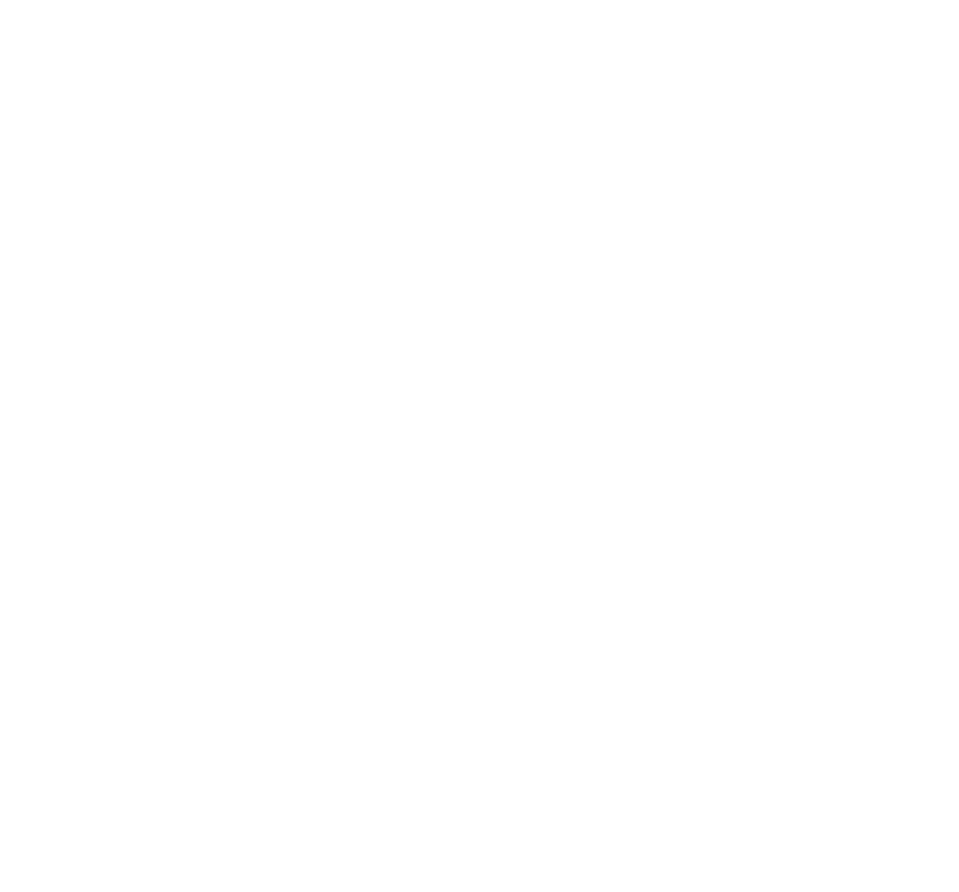
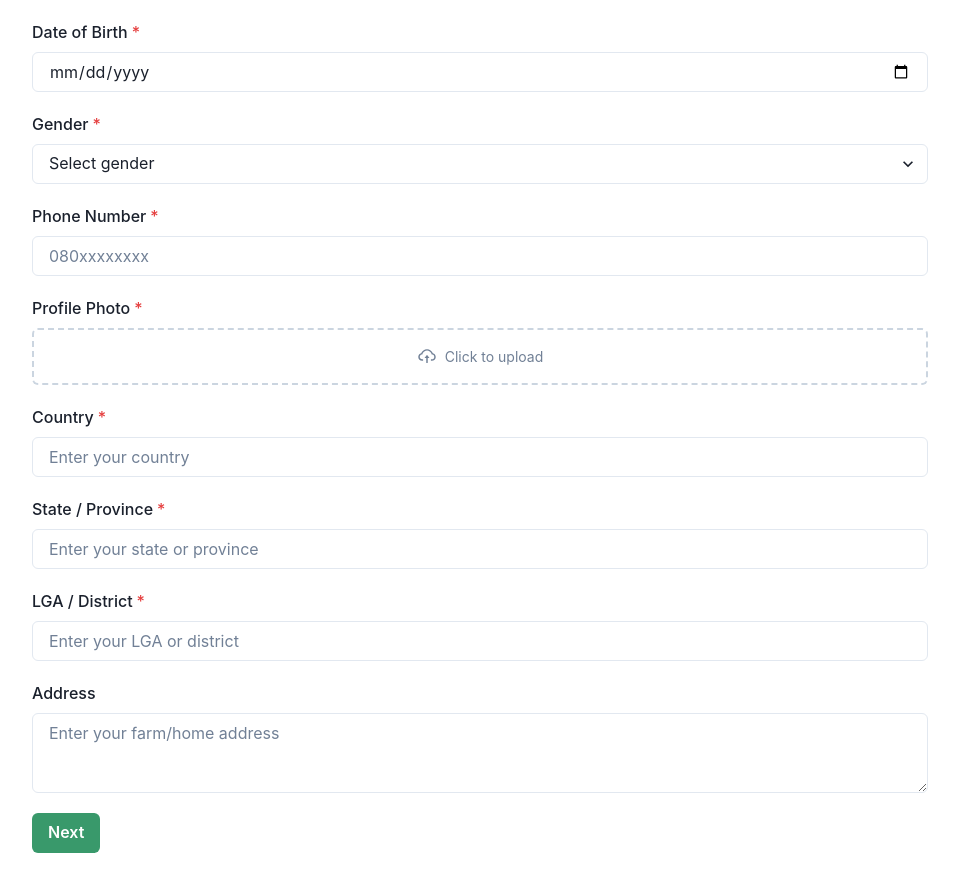
Before and after one commit to udogri/AgriPlus, a React (Vite) app: page /buyer-signup in a window 1280 px wide. Before the commit this address had no page. Shown: the part 268-1160 px from the top of the page, without its empty margins (160-1119 px from the left). Before the commit the page ends 800 px from the top, so only its background shows below. Built offline with nearby package versions, Linux system fonts and the light colour scheme.

Commit message:
buyerSignUp page added

```diff
--- a/src/Admins/Buyer/Community.jsx
+++ b/src/Admins/Buyer/Community.jsx
@@ -8,7 +8,7 @@ import DashBoardLayout from '../../DashboardLayout';
 
 const CommunityLayout = () => {
   return (
-    <DashBoardLayout>
+    <DashBoardLayout  role="buyer" active="community">
     <Box bg="gray.100" minH="100vh" py={6} px={4}>
       <Grid
         templateColumns={['1fr', '1fr', '250px 1fr 250px']}
--- a/src/App.jsx
+++ b/src/App.jsx
@@ -15,6 +15,7 @@ import FarmerSignupForm from './Auth/FarmerSignForm';
 import BuyerDashboard from './Admins/Buyer/Index';
 import MarketplacePage from './Admins/Buyer/MarketPlace';
 import CommunityPage from './Admins/Buyer/Community';
+import BuyerSignup from './Auth/BuyerSignUpForm';
 
 function App() {
   return (
@@ -43,6 +44,7 @@ function App() {
 
           {/* Authentication */}
           <Route path="/farmer-signup" element={<FarmerSignupForm />} />
+          <Route path="/buyer-signup" element={<BuyerSignup />} />
 
 
         </Routes>
--- /dev/null
+++ b/src/Auth/BuyerSignUpForm.jsx
@@ -0,0 +1,233 @@
+// BuyerSignup.js
+import React, { useState } from 'react';
+import {
+  Box, VStack, Text, Input, FormControl, FormLabel, Button, Select,
+  Textarea, Progress, useToast, Flex, Icon
+} from '@chakra-ui/react';
+import { AiOutlineCloudUpload } from 'react-icons/ai';
+import { TiDocument } from 'react-icons/ti';
+import { db } from '../firebaseConfig';
+import { collection, addDoc } from 'firebase/firestore';
+import { useNavigate } from 'react-router-dom';
+
+const FileUploadInput = ({ id, label, file, handleChange }) => (
+  <FormControl isRequired>
+    <FormLabel>{label}</FormLabel>
+    <Box as="label" htmlFor={id} cursor="pointer" width="100%">
+      <Flex
+        direction="column"
+        gap={3}
+        border="2px dashed"
+        borderColor="gray.300"
+        borderRadius="md"
+        p={4}
+        align="center"
+        justify="center"
+        textAlign="center"
+        _hover={{ borderColor: 'teal.500', bg: 'gray.50' }}
+      >
+        {file ? (
+          <Flex align="center" justifyContent="space-between" w="100%">
+            <Flex align="center" gap={2}>
+              <Icon as={TiDocument} fontSize="20px" color="teal.500" />
+              <Text fontSize="sm" isTruncated maxW="200px">
+                {file.name}
+              </Text>
+            </Flex>
+            <Button size="sm" color="green" mt={2} background="transparent">
+              Re-upload
+            </Button>
+          </Flex>
+        ) : (
+          <Flex align="center" gap={2}>
+            <Icon as={AiOutlineCloudUpload} fontSize="20px" color="gray.500" />
+            <Text fontSize="sm" color="gray.500">Click to upload</Text>
+          </Flex>
+        )}
+      </Flex>
+      <Input
+        id={id}
+        type="file"
+        hidden
+        accept=".pdf,.jpg,.jpeg,.png"
+        onChange={handleChange}
+      />
+    </Box>
+  </FormControl>
+);
+
+const BuyerSignup = () => {
+  const [step, setStep] = useState(1);
+  const [loading, setLoading] = useState(false);
+  const [formData, setFormData] = useState({
+    fullName: '', dob: '', gender: '', phone: '', email: '',
+    password: '', confirmPassword: '', profilePhoto: null,
+    country: '', state: '', lga: '', Address: '',
+    idDocument: null, bankName: '', accountNumber: '', accountName: '',
+  });
+
+  const toast = useToast();
+  const navigate = useNavigate();
+
+  const handleChange = (e) => {
+    const { id, value, files } = e.target;
+    setFormData({
+      ...formData,
+      [id]: files ? files[0] : value,
+    });
+  };
+
+  const validateStepOne = () => {
+    const requiredFields = ['fullName', 'dob', 'gender', 'phone', 'country', 'state', 'lga', 'profilePhoto'];
+    for (let field of requiredFields) {
+      if (!formData[field]) {
+        toast({
+          title: 'Missing Field',
+          description: `Please fill in your ${field.replace(/([A-Z])/g, ' $1')}.`,
+          status: 'warning',
+          duration: 3000,
+          isClosable: true,
+          position: 'top',
+        });
+        return false;
+      }
+    }
+    return true;
+  };
+
+  const validateStepTwo = () => {
+    if (!formData.idDocument) {
+      toast({
+        title: 'Missing ID',
+        description: 'Please upload a government-issued ID.',
+        status: 'warning',
+        duration: 3000,
+        isClosable: true,
+        position: 'top',
+      });
+      return false;
+    }
+    return true;
+  };
+
+  const uploadImageToImgBB = async (file) => {
+    const apiKey = 'bc6aa3a9cee7036d9b191018c92c893a';
+    const form = new FormData();
+    form.append('image', file);
+
+    try {
+      const res = await fetch(`https://api.imgbb.com/1/upload?key=${apiKey}`, {
+        method: 'POST',
+        body: form,
+      });
+      const data = await res.json();
+      return data.success ? data.data.url : null;
+    } catch (err) {
+      console.error('ImgBB upload error:', err);
+      return null;
+    }
+  };
+
+  const handleNext = () => {
+    if (step === 1 && validateStepOne()) {
+      setStep(2);
+    }
+  };
+
+  const handleBack = () => setStep(1);
+
+  const handleSubmit = async () => {
+    if (!validateStepTwo()) return;
+
+    setLoading(true);
+    try {
+      const profilePhotoUrl = formData.profilePhoto ? await uploadImageToImgBB(formData.profilePhoto) : '';
+      const idDocumentUrl = formData.idDocument ? await uploadImageToImgBB(formData.idDocument) : '';
+
+      const dataToSubmit = {
+        ...formData,
+        profilePhotoUrl,
+        idDocumentUrl,
+      };
+
+      delete dataToSubmit.profilePhoto;
+      delete dataToSubmit.idDocument;
+
+      await addDoc(collection(db, 'farmers'), dataToSubmit);
+
+      toast({
+        title: 'Success!',
+        description: 'Buyer profile created.',
+        status: 'success',
+        duration: 4000,
+        isClosable: true,
+        position: 'top',
+      });
+      navigate('/buyer/dashboard');
+    } catch (error) {
+      console.error('Submit Error:', error);
+      toast({
+        title: 'Submission Failed',
+        description: 'An error occurred. Please try again.',
+        status: 'error',
+        duration: 4000,
+        isClosable: true,
+        position: 'top',
+      });
+    } finally {
+      setLoading(false);
+    }
+  };
+
+  return (
+    <Box px={['3%', '15%']} my="74px">
+      <Progress value={(step / 2) * 100} mb="5%" />
+      <VStack spacing="20px" align="start">
+        {step === 1 && (
+          <>
+            <Text fontSize="30px" fontWeight="600" alignSelf="center">Personal Information</Text>
+            <FormControl isRequired><FormLabel>Full Name</FormLabel><Input id="fullName" placeholder="Enter your full name" value={formData.fullName} onChange={handleChange} /></FormControl>
+            <FormControl isRequired><FormLabel>Date of Birth</FormLabel><Input id="dob" type="date" value={formData.dob} onChange={handleChange} /></FormControl>
+            <FormControl isRequired>
+              <FormLabel>Gender</FormLabel>
+              <Select id="gender" value={formData.gender} onChange={handleChange} placeholder="Select gender">
+                <option value="Male">Male</option>
+                <option value="Female">Female</option>
+              </Select>
+            </FormControl>
+            <FormControl isRequired><FormLabel>Phone Number</FormLabel><Input id="phone" placeholder="080xxxxxxxx" value={formData.phone} onChange={handleChange} /></FormControl>
+            <FileUploadInput id="profilePhoto" label="Profile Photo" file={formData.profilePhoto} handleChange={handleChange} />
+            <FormControl isRequired><FormLabel>Country</FormLabel><Input id="country" placeholder="Enter your country" value={formData.country} onChange={handleChange} /></FormControl>
+            <FormControl isRequired><FormLabel>State / Province</FormLabel><Input id="state" placeholder="Enter your state or province" value={formData.state} onChange={handleChange} /></FormControl>
+            <FormControl isRequired><FormLabel>LGA / District</FormLabel><Input id="lga" placeholder="Enter your LGA or district" value={formData.lga} onChange={handleChange} /></FormControl>
+            <FormControl><FormLabel>Address</FormLabel><Textarea id="farmAddress" placeholder="Enter your farm/home address" value={formData.homeAddress} onChange={handleChange} /></FormControl>
+          </>
+        )}
+
+        {step === 2 && (
+          <>
+            <Text fontSize="30px" fontWeight="600" alignSelf="center">Documents and Banking</Text>
+            <FileUploadInput id="idDocument" label="NIN" file={formData.idDocument} handleChange={handleChange} />
+            <FormControl><FormLabel>Bank Name</FormLabel><Input id="bankName" placeholder="e.g. Access Bank" value={formData.bankName} onChange={handleChange} /></FormControl>
+            <FormControl><FormLabel>Account Number</FormLabel><Input id="accountNumber" placeholder="Enter your account number" value={formData.accountNumber} onChange={handleChange} /></FormControl>
+            <FormControl><FormLabel>Account Name</FormLabel><Input id="accountName" placeholder="Enter your account name" value={formData.accountName} onChange={handleChange} /></FormControl>
+          </>
+        )}
+
+        <Box width="100%" display="flex" justifyContent="space-between">
+          {step > 1 && (
+            <Button background="#39996B" _hover={{ background: '#2e7a58' }} onClick={handleBack} colorScheme="teal" isDisabled={loading}>Previous</Button>
+          )}
+          {step < 2 && (
+            <Button background="#39996B" _hover={{ background: '#2e7a58' }} onClick={handleNext} colorScheme="teal" isDisabled={loading}>Next</Button>
+          )}
+          {step === 2 && (
+            <Button background="#39996B" _hover={{ background: '#2e7a58' }} onClick={handleSubmit} colorScheme="teal" isLoading={loading}>Submit</Button>
+          )}
+        </Box>
+      </VStack>
+    </Box>
+  );
+};
+
+export default BuyerSignup;
--- a/src/Auth/ChooseAdmin.jsx
+++ b/src/Auth/ChooseAdmin.jsx
@@ -51,13 +51,13 @@ const ChooseAdmin = () => {
             navigate('/farmer-signup');
             break;
           case 'buyer':
-            navigate('/buyer/dashboard');
+            navigate('/buyer-signup');
             break;
           case 'logistics':
-            navigate('/logistics/dashboard');
+            // navigate('/logistics/dashboard');
             break;
           case 'veterinarian':
-            navigate('/veterinarian/dashboard');
+            // navigate('/veterinarian/dashboard');
             break;
           default:
             navigate('/');
```
